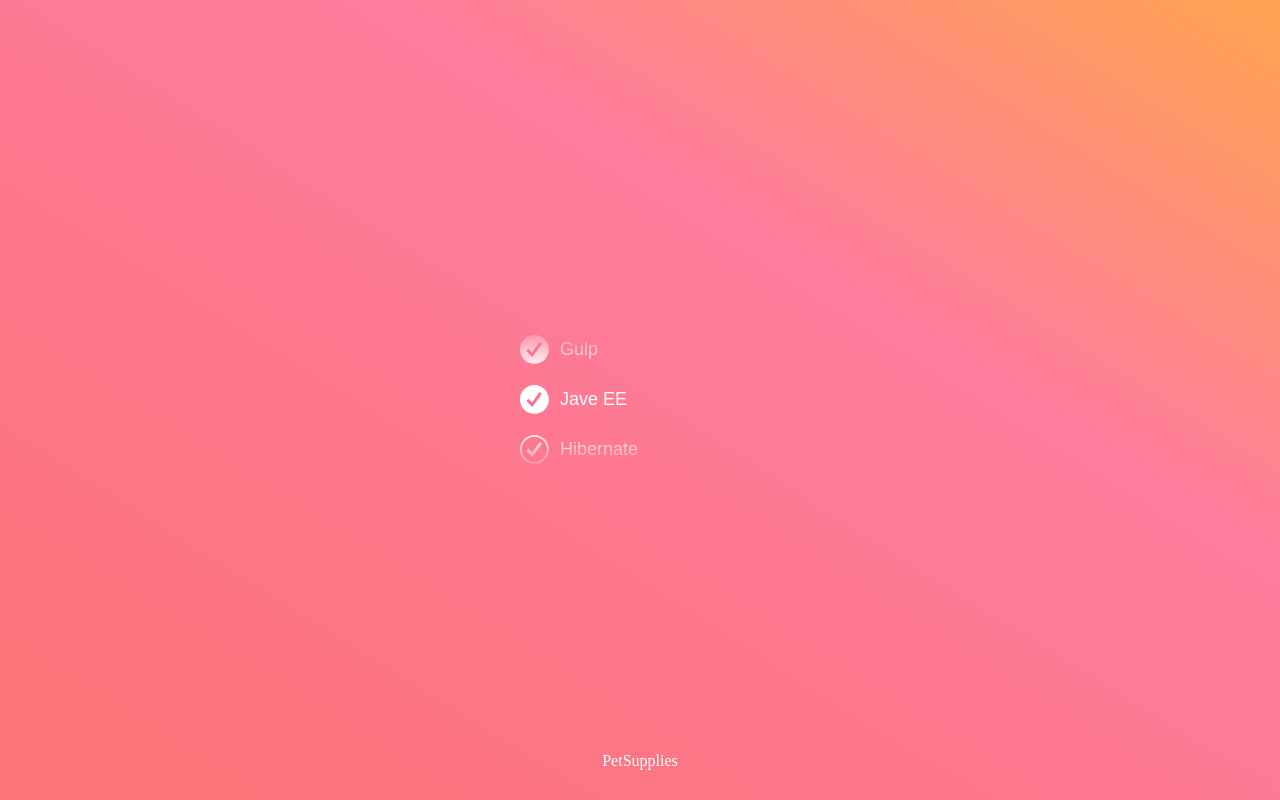
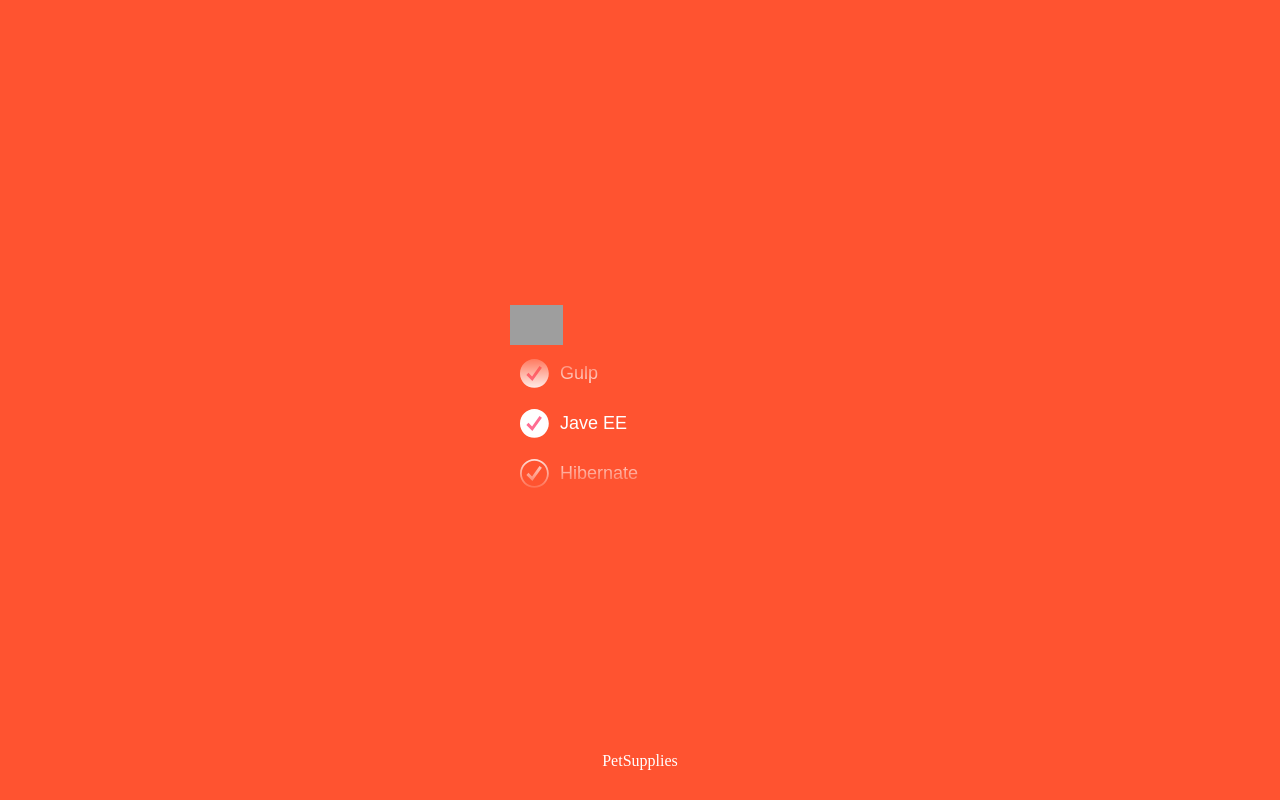
Before and after one commit to JeroenEgelmeers/Sogeti_PetWebshop, a website: page PetSupplies/src/main/webapp/index.html in a window 1280 px wide. Drawn offline with Linux system fonts and the light colour scheme; grey boxes are pictures that could not be loaded.

Commit message:
Final :)!

```diff
--- a/PetSupplies/src/main/webapp/assets/sass/main.scss
+++ b/PetSupplies/src/main/webapp/assets/sass/main.scss
@@ -10,19 +10,20 @@ $primary-font-color: #1c1c1c;
 
 /* main CSS */
 body { font:$default-font; color:$primary-font-color; }
-
-$gold: #FFB900;
+$gold: #ff4019;
 $coral: #FC636B;
 $brightCoral: #FF6D92;
+
+.sLogo { height:40px; }
 
 #page {
   $opacity: 90%;
   align-items: center;
   background: linear-gradient(
                   to top right,
-                  mix($coral, white, $opacity) 10%,
-                  mix($brightCoral, white, $opacity) 65%,
-                  mix($gold, white, $opacity) 125%);
+                  mix($coral, white, $opacity) 0%,
+                  mix($brightCoral, white, $opacity) 0%,
+                  mix($gold, white, $opacity) 0%);
   bottom: 0;
   display: flex;
   justify-content: center;
@@ -37,7 +38,7 @@ $brightCoral: #FF6D92;
 #phrase_box {
   display: flex;
   flex-flow: column;
-  height: 150px;
+  height: 190px;
   overflow: hidden;
   width: 260px;
 }
--- a/PetSupplies/src/main/webapp/index.html
+++ b/PetSupplies/src/main/webapp/index.html
@@ -9,6 +9,7 @@
     <body>
         <div id="page">
             <div id="phrase_box">
+                <div><img src="https://www.sogeti.nl/sites/all/themes/sogeti/logo-screen.png" class="sLogo" /></div>
                 <svg width="100%" height="100%">
                     <defs>
                         <mask id="mask" maskUnits="userSpaceOnUse" maskContentUnits="userSpaceOnUse">
```
Also changed, not shown: PetSupplies/src/main/webapp/assets/css/main.css.
